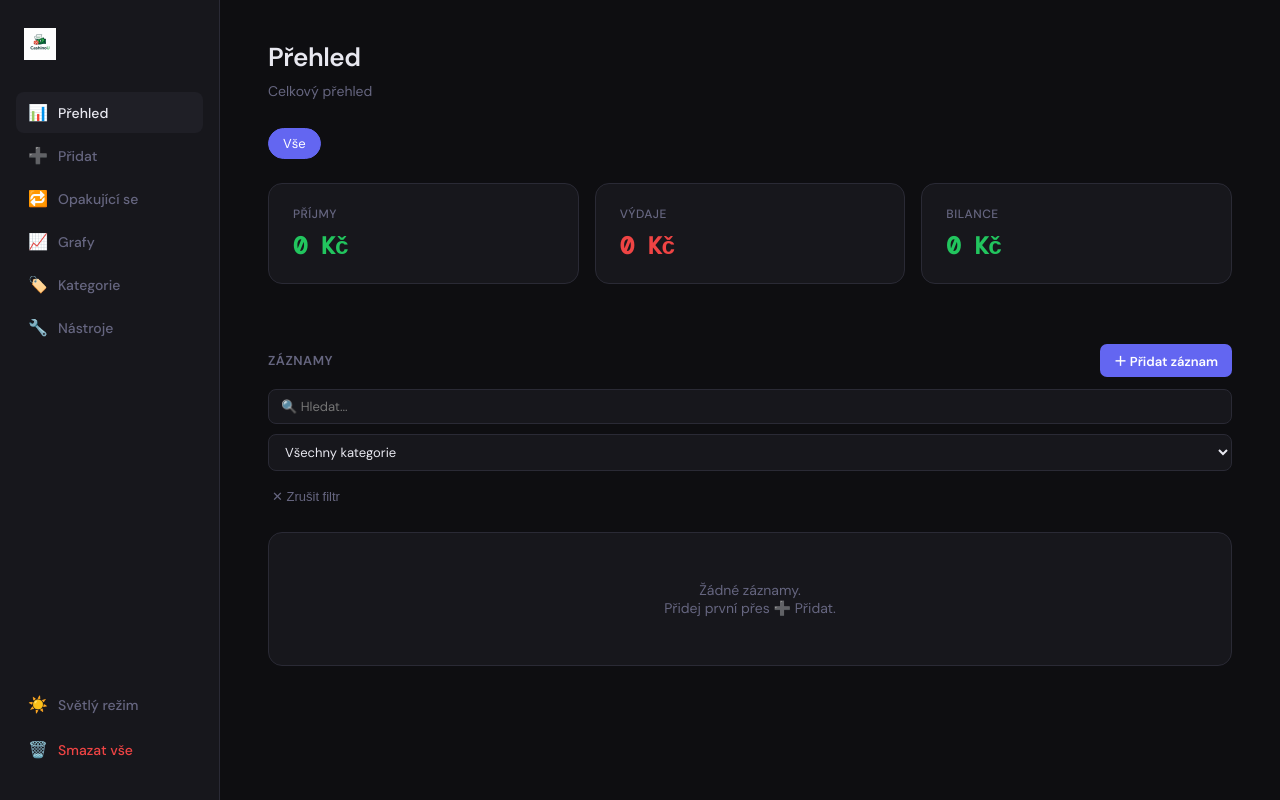
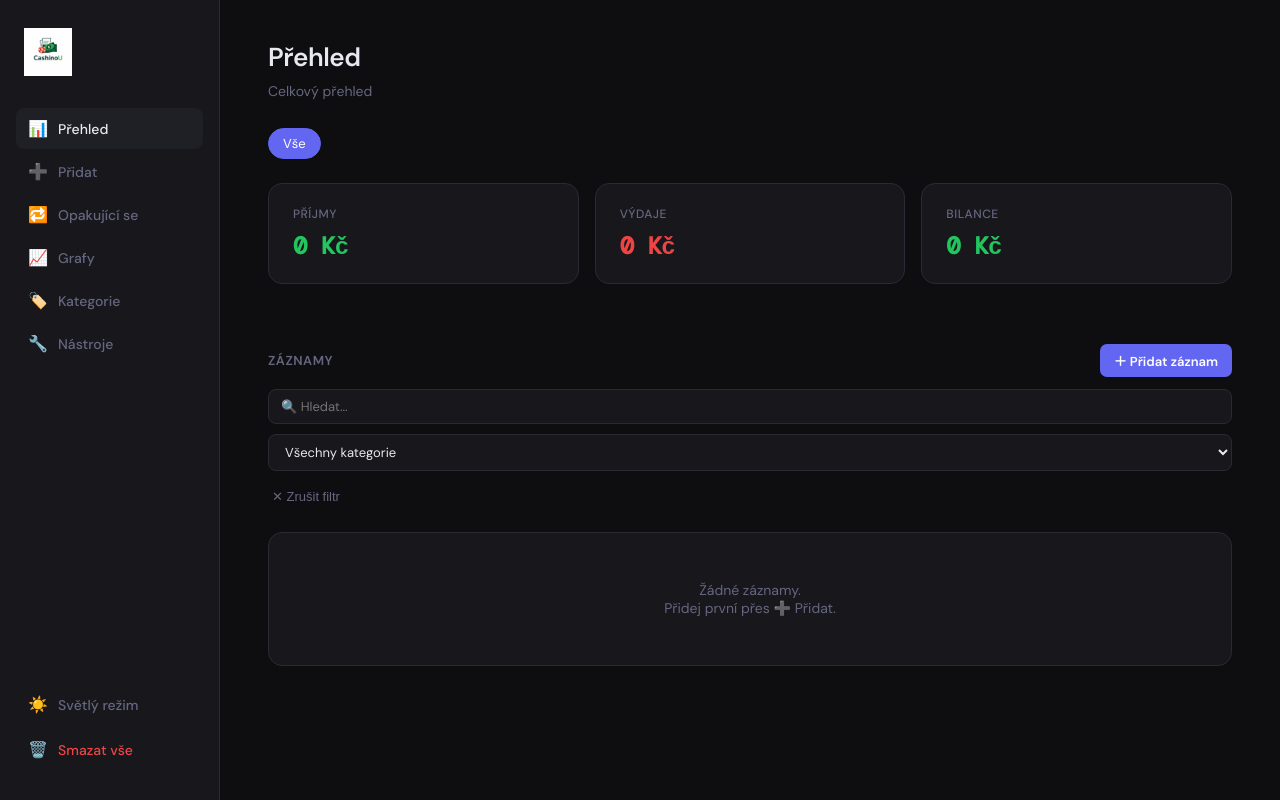
Before and after one commit to jakubkasal/cashinou, a plain HTML site: page index.html in a window 1280 px wide. Drawn offline with nearby package versions, Linux system fonts and the light colour scheme.

Commit message:
Úprava velikosti loga

```diff
--- a/index.html
+++ b/index.html
@@ -1200,7 +1200,7 @@
 <body>
 
   <nav class="sidebar">
-    <div class="logo"><img src="cashinou.png" style="height:32px;"></div>
+    <div class="logo"><img src="cashinou.png" style="height:48px;"></div>
     <button class="nav-btn active" onclick="showPage('prehled',this)"><span
         class="icon">📊</span><span>Přehled</span></button>
     <button class="nav-btn" onclick="showPage('pridat',this)"><span class="icon">➕</span><span>Přidat</span></button>
```
